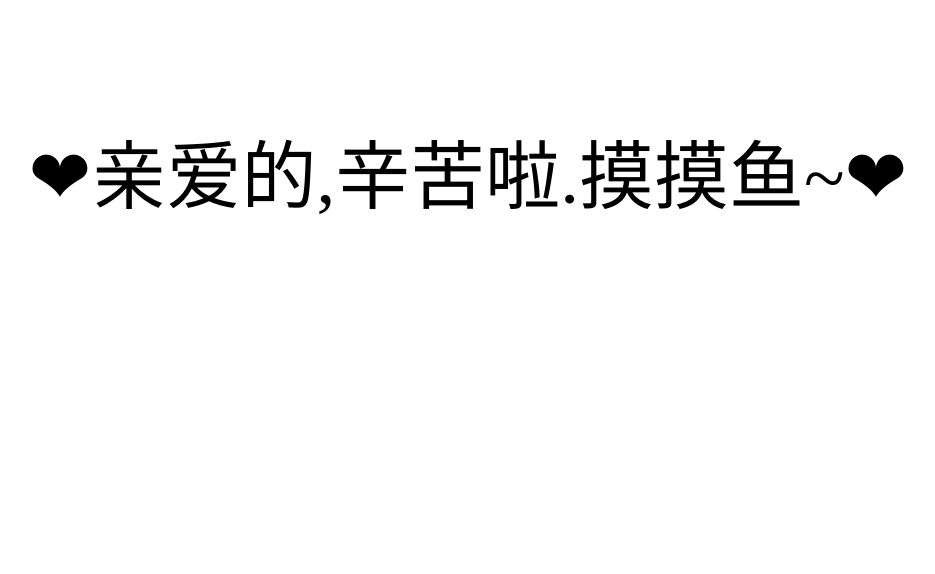
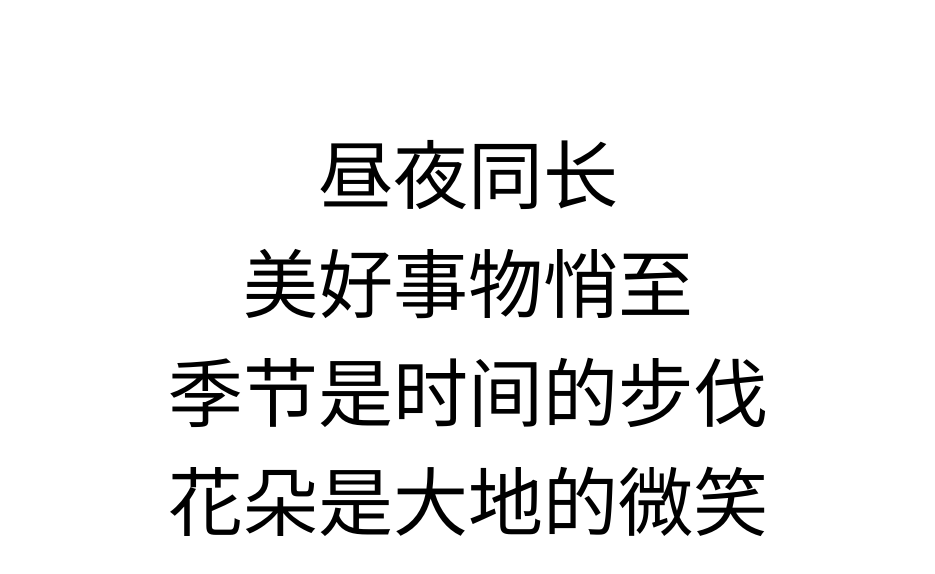
Before and after one commit to xiehongliu/xhl, a plain HTML site: page index.html in a window 1280 px wide. Shown: the whole page, without its empty margins (172-1107 px from the left). Drawn offline with Linux system fonts and the light colour scheme.

Commit message:
Update index.html

```diff
--- a/index.html
+++ b/index.html
@@ -1,5 +1,5 @@
 <html>
-<title>❤谢红柳❤</title>
+<title>春分</title>
 <body>
   <div align="center">
   <br>
@@ -9,7 +9,10 @@
   <br>
   <br>
   <span style="font-size:75px">
-  ❤亲爱的,辛苦啦.摸摸鱼~❤
+  昼夜同长<br>
+  美好事物悄至<br>
+  季节是时间的步伐<br>
+  花朵是大地的微笑
   </span>
   </div>
 </body>
```
